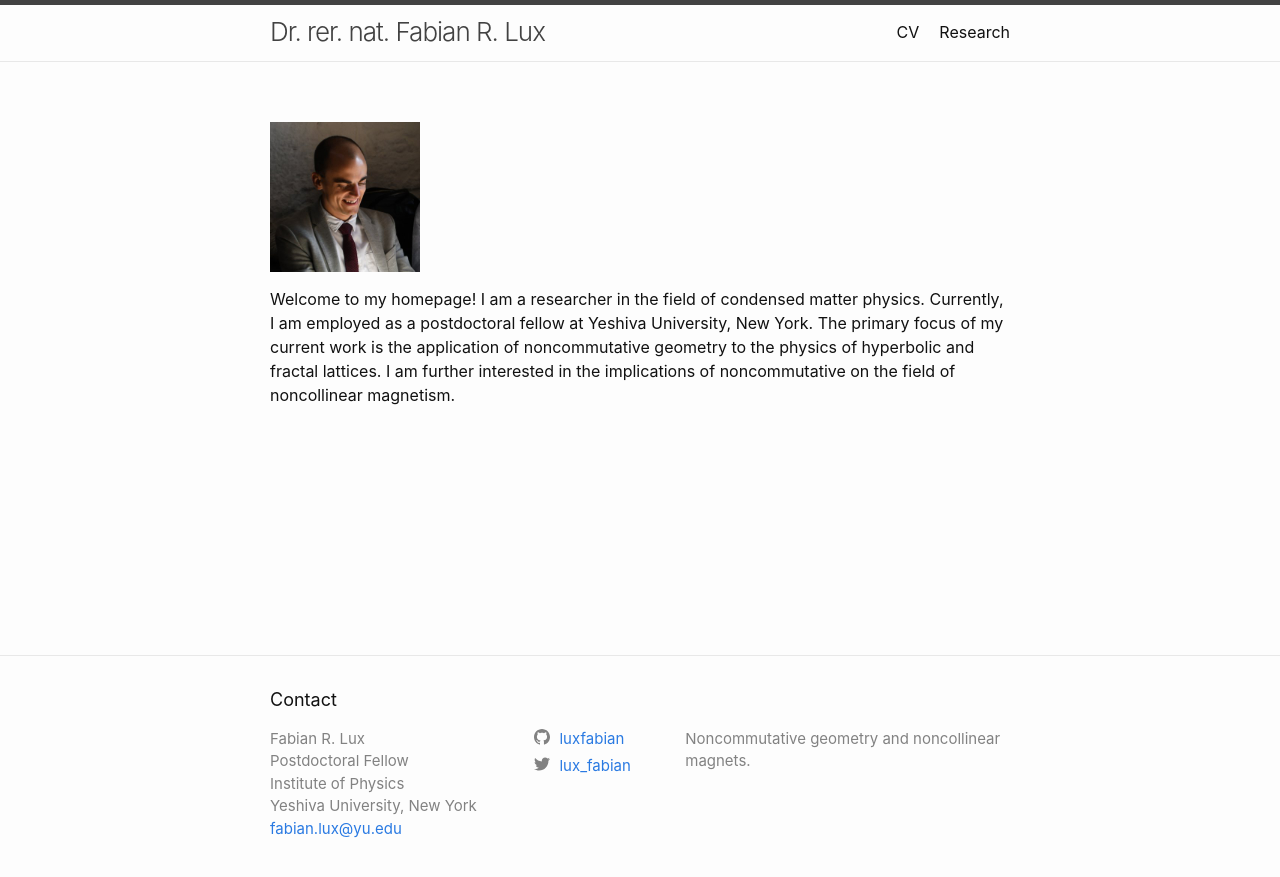
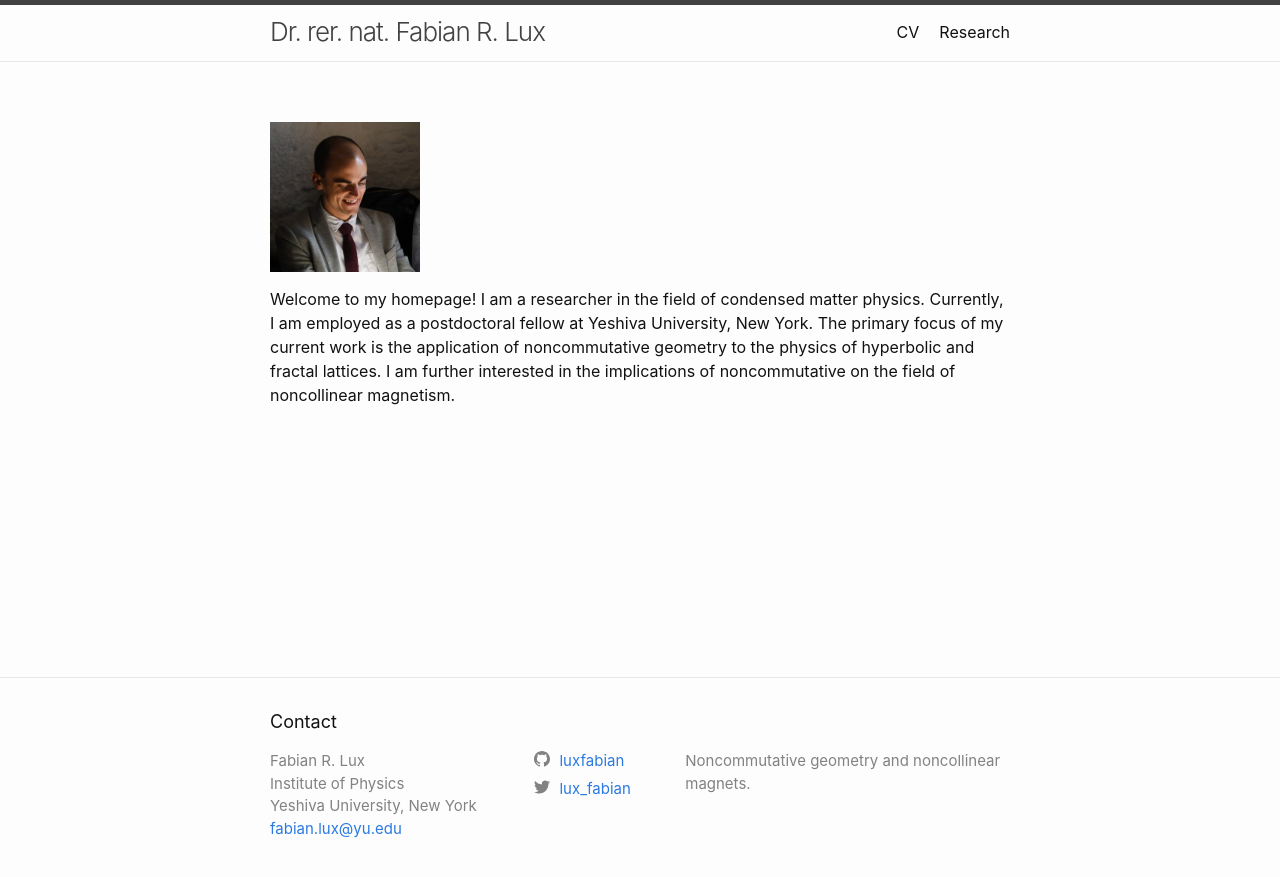
Before and after one commit to luxfabian/luxfabian.github.io, a Jekyll site: the page built from index.markdown, in a window 1280 px wide. Shown: the top 877 px of the page. Built offline with Jekyll 4.4.1, drawn with Linux system fonts in a browser that asks for light colours.

Commit message:
Delete line

```diff
--- a/_includes/footer.html
+++ b/_includes/footer.html
@@ -8,7 +8,7 @@
     <div class="footer-col-wrapper">
       <div class="footer-col footer-col-1">
         <ul class="contact-list">
-		<li class="p-name">Fabian R. Lux <br> Postdoctoral Fellow <br> Institute of Physics <br> Yeshiva University, New York</li>
+		<li class="p-name">Fabian R. Lux <br> Institute of Physics <br> Yeshiva University, New York</li>
             {%- if site.email -%}
             <li><a class="u-email" href="mailto:{{ site.email }}">{{ site.email }}</a></li>
             {%- endif -%}
```
